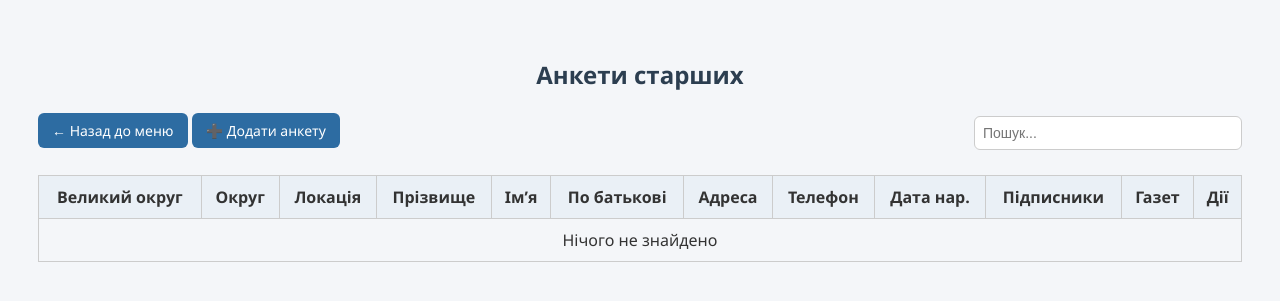
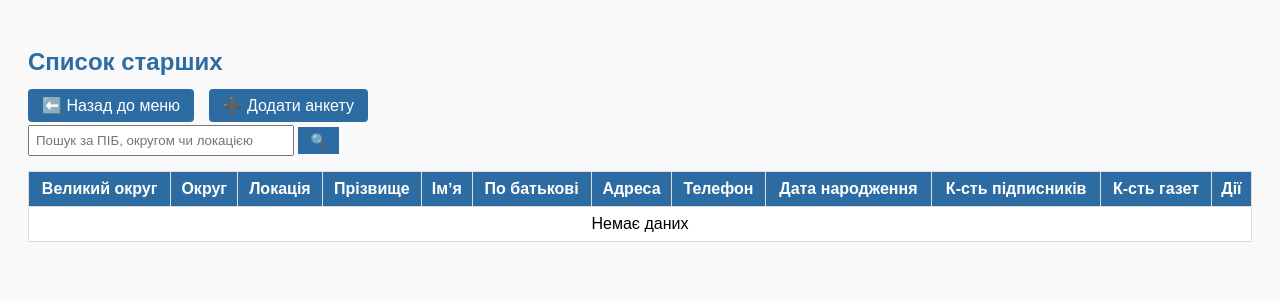
Before and after one commit to Aliina-ai/flask-form, a Flask app: page /elder_list in a window 1280 px wide. Shown: the top 301 px of the page. Run offline with Flask 3, Linux system fonts and the light colour scheme; the visitor is signed in with stand-in values (Sample User, id 1); data that the repository does not hold is empty.

Commit message:
Update elder_list.html

```diff
--- a/templates/elder_list.html
+++ b/templates/elder_list.html
@@ -5,79 +5,69 @@
     <title>Старші</title>
     <style>
         body {
-            font-family: 'Segoe UI', sans-serif;
-            background-color: #f4f6f9;
-            color: #333;
-            padding: 30px;
+            font-family: Arial, sans-serif;
+            background: #f9f9f9;
+            padding: 20px;
         }
         h2 {
-            text-align: center;
-            color: #2c3e50;
+            color: #2d6ca2;
         }
-        .top-bar {
-            display: flex;
-            justify-content: space-between;
-            align-items: center;
-            margin-bottom: 20px;
-            flex-wrap: wrap;
+        form {
+            margin-bottom: 15px;
         }
-        .btn {
+        input[type="text"] {
+            padding: 6px;
+            width: 250px;
+        }
+        button {
+            padding: 6px 12px;
             background-color: #2d6ca2;
             color: white;
-            padding: 8px 14px;
             border: none;
-            border-radius: 6px;
-            text-decoration: none;
-            font-size: 14px;
             cursor: pointer;
-            margin-top: 5px;
-        }
-        .btn:hover {
-            background-color: #1e4e79;
-        }
-        .search-box {
-            margin-top: 5px;
-        }
-        .search-box input[type="text"] {
-            padding: 8px;
-            font-size: 14px;
-            border-radius: 6px;
-            border: 1px solid #ccc;
-            width: 250px;
         }
         table {
+            border-collapse: collapse;
             width: 100%;
-            border-collapse: collapse;
-            margin-top: 25px;
+            background: white;
         }
         th, td {
-            border: 1px solid #ccc;
-            padding: 10px;
+            border: 1px solid #ddd;
+            padding: 8px;
             text-align: center;
         }
         th {
-            background-color: #eaf0f6;
+            background-color: #2d6ca2;
+            color: white;
         }
-        .actions {
-            display: flex;
-            justify-content: center;
-            gap: 10px;
+        .actions button {
+            margin: 0 2px;
+        }
+        .top-buttons {
+            margin-bottom: 10px;
+        }
+        .top-buttons a {
+            text-decoration: none;
+            padding: 8px 14px;
+            background-color: #2d6ca2;
+            color: white;
+            margin-right: 10px;
+            border-radius: 4px;
         }
     </style>
 </head>
 <body>
+    <h2>Список старших</h2>
 
-<h2>Анкети старших</h2>
+    <div class="top-buttons">
+        <a href="{{ url_for('home') }}">⬅️ Назад до меню</a>
+        <a href="{{ url_for('add_elder') }}">➕ Додати анкету</a>
+    </div>
 
-<div class="top-bar">
-    <div>
-        <a href="{{ url_for('home') }}" class="btn">← Назад до меню</a>
-        <a href="{{ url_for('add_elder') }}" class="btn">➕ Додати анкету</a>
-    </div>
-    <form method="GET" action="{{ url_for('elder_list') }}" class="search-box">
-        <input type="text" name="q" placeholder="Пошук..." value="{{ request.args.get('q', '') }}">
+    <form method="get" action="{{ url_for('elder_list') }}">
+        <input type="text" name="q" placeholder="Пошук за ПІБ, округом чи локацією" value="{{ query or '' }}">
+        <button type="submit">🔍</button>
     </form>
-</div>
 
     <table>
         <thead>
@@ -90,9 +80,9 @@
                 <th>По батькові</th>
                 <th>Адреса</th>
                 <th>Телефон</th>
-            <th>Дата нар.</th>
-            <th>Підписники</th>
-            <th>Газет</th>
+                <th>Дата народження</th>
+                <th>К-сть підписників</th>
+                <th>К-сть газет</th>
                 <th>Дії</th>
             </tr>
         </thead>
@@ -111,19 +101,20 @@
                 <td>{{ e[10] }}</td>
                 <td>{{ e[11] }}</td>
                 <td class="actions">
-                <a href="{{ url_for('edit_elder', id=e[0]) }}">✏️</a>
-                <form action="{{ url_for('delete_elder', id=e[0]) }}" method="POST" style="display:inline;">
-                    <button type="submit" onclick="return confirm('Видалити цю анкету?')">🗑</button>
+                    <form action="{{ url_for('edit_elder', id=e[0]) }}" method="get" style="display:inline;">
+                        <button type="submit">✏️</button>
+                    </form>
+                    <form action="{{ url_for('delete_elder', id=e[0]) }}" method="post" style="display:inline;">
+                        <button type="submit" onclick="return confirm('Видалити анкету?')">🗑️</button>
                     </form>
                 </td>
             </tr>
             {% else %}
             <tr>
-            <td colspan="12">Нічого не знайдено</td>
+                <td colspan="12">Немає даних</td>
             </tr>
             {% endfor %}
         </tbody>
     </table>
-
 </body>
 </html>
```
Lines whose indentation alone changed are shown as unchanged.
